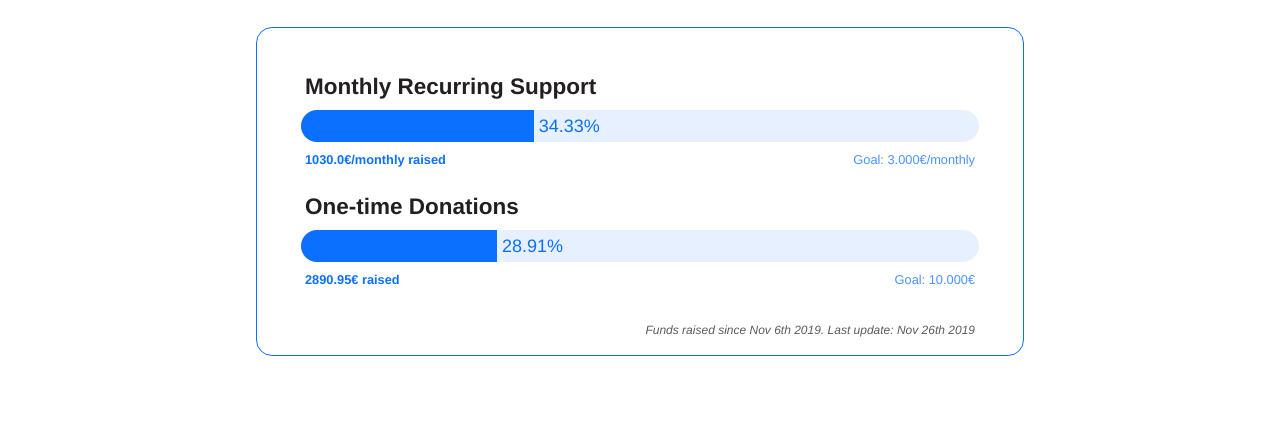
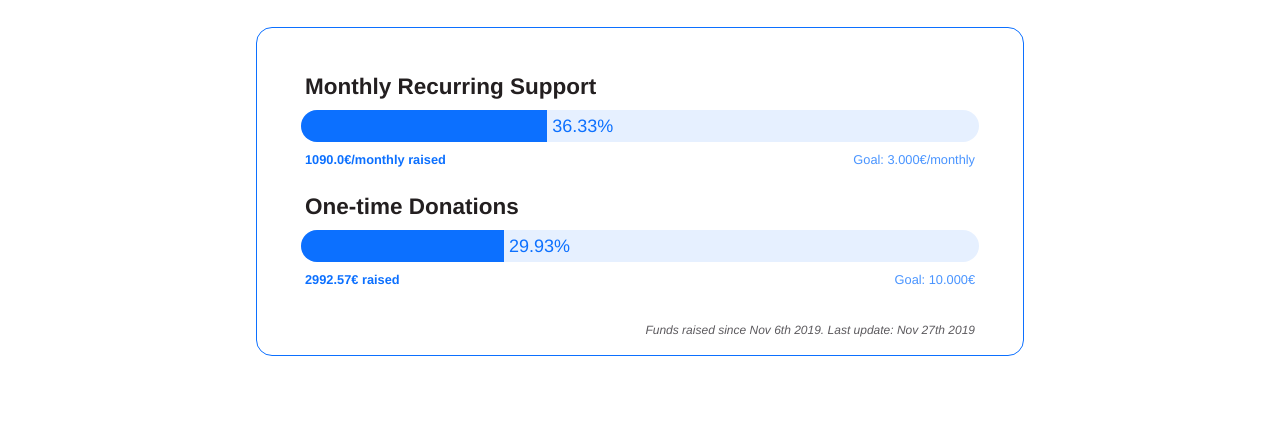
Before and after one commit to co-up/co-up.de, a Jekyll site: the page built from support-us.html, in a window 1280 px wide and 900 px high. Shown: the part 358-782 px from the top of the window. Built offline with Jekyll 4.4.1, drawn with Linux system fonts in a browser that asks for light colours.

Commit message:
update numbers

```diff
--- a/_config.yml
+++ b/_config.yml
@@ -22,9 +22,9 @@ url: "https://co-up.de" # the base hostname & protocol for your site, e.g. http:
 permalink: pretty
 lang: "en_US"
 # progress bar
-monthly_progress: 1030.00
-onetime_progress: 2890.95
-progress_lastupdate: "Nov 26th 2019"
+monthly_progress: 1090.00
+onetime_progress: 2992.57
+progress_lastupdate: "Nov 27th 2019"
 
 # Build settings
 markdown: kramdown
```
